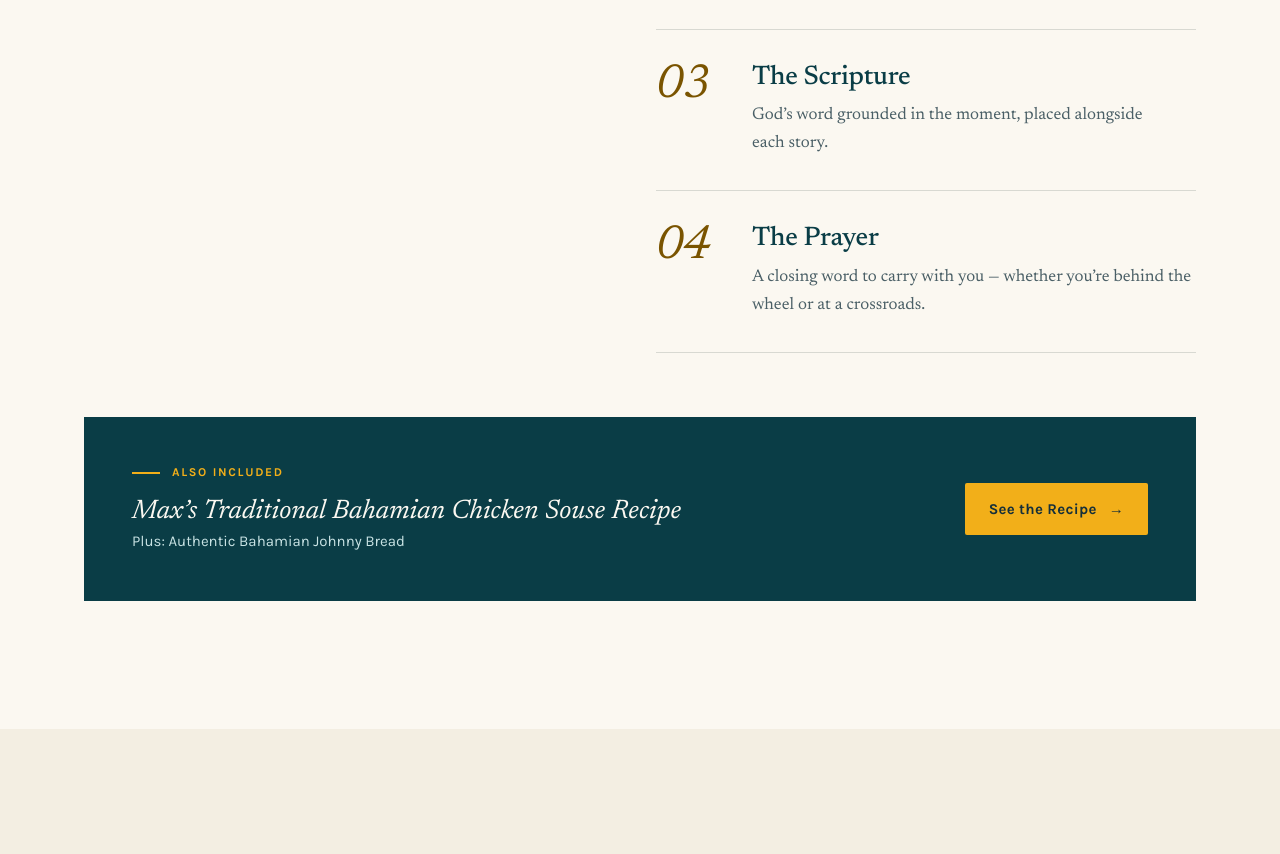
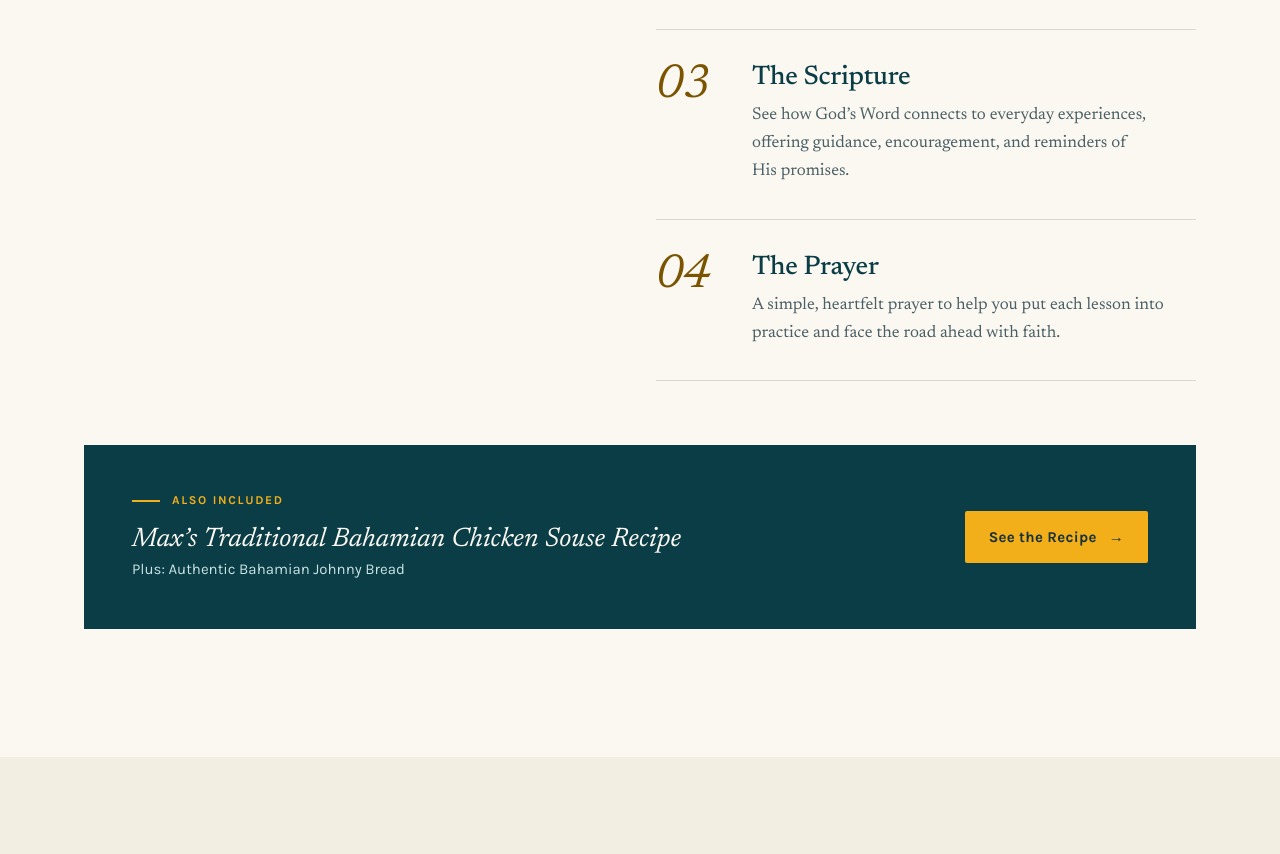
Before and after one commit to kwmlamar/chickensouseforlife, a plain HTML site: page index.html in a window 1280 px wide. Shown: the part 3109-3963 px from the top of the page. Drawn offline with Linux system fonts and the light colour scheme.

Commit message:
Update Scripture and Prayer element text
Co-Authored-By: Claude Opus 5.5 <noreply@anthropic.com>

```diff
--- a/index.html
+++ b/index.html
@@ -188,14 +188,14 @@
             <span class="inside__num">03</span>
             <div>
               <h3 class="h3">The Scripture</h3>
-              <p>God’s word grounded in the moment, placed alongside each story.</p>
+              <p>See how God’s Word connects to everyday experiences, offering guidance, encouragement, and reminders of His promises.</p>
             </div>
           </li>
           <li class="inside__item">
             <span class="inside__num">04</span>
             <div>
               <h3 class="h3">The Prayer</h3>
-              <p>A closing word to carry with you — whether you’re behind the wheel or at a crossroads.</p>
+              <p>A simple, heartfelt prayer to help you put each lesson into practice and face the road ahead with faith.</p>
             </div>
           </li>
         </ol>
```
